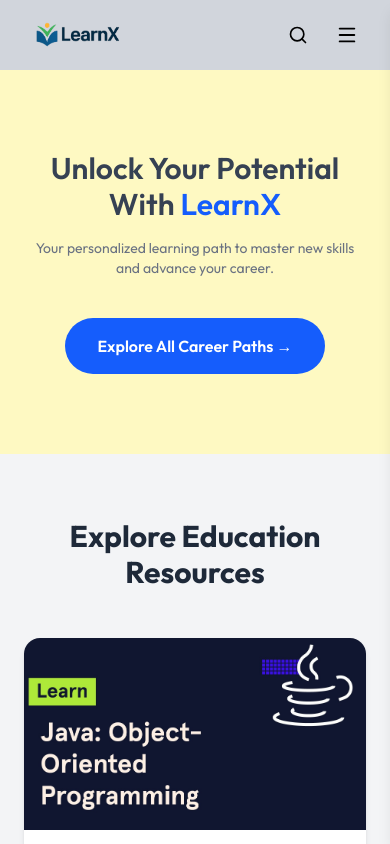
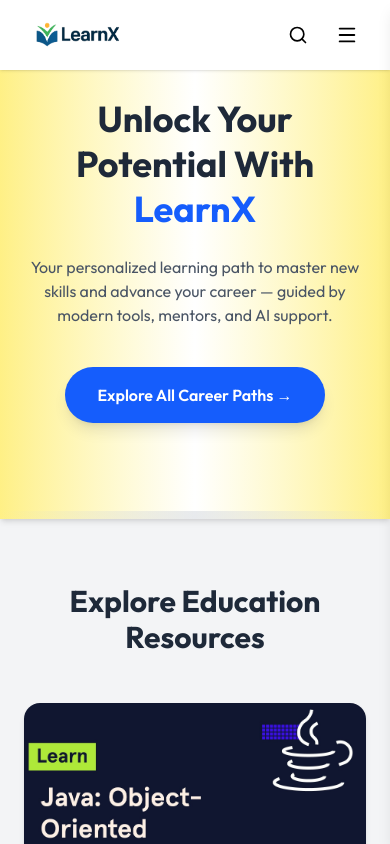
Before and after one commit to arnab-das11/RASS_Project, a React (Vite) app in the folder Frontend/: page / in a window 390 px wide. Shown: the top 844 px of the page. Built offline with nearby package versions, Linux system fonts and the light colour scheme.

Commit message:
searchbar updated with voice icon

```diff
--- a/Frontend/src/components/Header.jsx
+++ b/Frontend/src/components/Header.jsx
@@ -1,21 +1,28 @@
-import React from 'react'
+import React from "react";
 
 const Header = () => {
   return (
-    <div className="w-full bg-yellow-100 py-20 flex items-center justify-center">
-      <div className="mx-8 sm:mx-16 md:mx-24 text-center">
-        <h1 className="text-3xl sm:text-5xl font-semibold sm:leading-[4rem] text-gray-700">
-          Unlock Your Potential With <span className="text-blue-600"> LearnX </span>
+    <div className="relative w-full bg-gradient-to-r from-yellow-200 via-white to-yellow-200 py-24 sm:py-32 flex items-center justify-center shadow-md">
+      <div className="mx-6 sm:mx-16 md:mx-24 text-center max-w-3xl">
+        <h1 className="text-4xl sm:text-5xl md:text-6xl font-bold text-gray-800 leading-tight">
+          Unlock Your Potential With{" "}
+          <span className="text-blue-600">LearnX</span>
         </h1>
-        <p className="my-4 max-w-2xl mx-auto max-sm:text-sm text-gray-500">
-          Your personalized learning path to master new skills and advance your career.
+
+        <p className="mt-6 text-gray-600 text-base sm:text-lg max-w-2xl mx-auto">
+          Your personalized learning path to master new skills and advance your
+          career — guided by modern tools, mentors, and AI support.
         </p>
-        <button className="bg-blue-600 px-8 py-4 mt-6 rounded-full font-semibold text-white hover:scale-103 hover:bg-green-400 hover:text-black transition-all cursor-pointer">
+
+        <button className="mt-10 px-8 py-4 bg-blue-600 text-white rounded-full font-semibold shadow-lg hover:shadow-xl hover:bg-green-400 hover:text-black hover:scale-105 transform transition-all duration-300">
           Explore All Career Paths →
         </button>
       </div>
+
+      {/* Decorative subtle shadow line below */}
+      <div className="absolute bottom-0 left-0 w-full h-2 bg-gradient-to-r from-transparent via-gray-300/50 to-transparent"></div>
     </div>
-  )
-}
+  );
+};
 
 export default Header;
--- a/Frontend/src/components/List.jsx
+++ b/Frontend/src/components/List.jsx
@@ -60,7 +60,10 @@
 
       <div className="text-center mt-12">
         <button
-          onClick={() => navigate("/courses")}
+          onClick={() => {
+            navigate("/courses");
+            window.scrollTo({ top: 0, behavior: "smooth" });
+          }}
           className="bg-blue-600 text-white px-8 py-3 rounded-full text-md font-medium hover:bg-green-400 hover:text-black hover:scale-103 transition-transform duration-200 shadow-md">
           See All Courses →
         </button>
--- a/Frontend/src/components/Navbar.jsx
+++ b/Frontend/src/components/Navbar.jsx
@@ -1,6 +1,6 @@
-import { useState } from "react";
+import { useState, useEffect } from "react";
 import { Link } from "react-router-dom";
-import { Search, Menu, X, User, Globe } from "lucide-react";
+import { Search, Menu, X, User, Globe, Mic } from "lucide-react";
 import { useTranslation } from "react-i18next";
 import logo from "../assets/logo.png";
 
@@ -8,7 +8,17 @@
   const [showSearch, setShowSearch] = useState(false);
   const [isSidebarOpen, setIsSidebarOpen] = useState(false);
   const [isLangModalOpen, setIsLangModalOpen] = useState(false);
+  const [isScrolled, setIsScrolled] = useState(false);
+
   const { t, i18n } = useTranslation();
+
+  useEffect(() => {
+    const handleScroll = () => {
+      setIsScrolled(window.scrollY > 10);
+    };
+    window.addEventListener("scroll", handleScroll);
+    return () => window.removeEventListener("scroll", handleScroll);
+  }, []);
 
   const changeLanguage = (lang) => {
     i18n.changeLanguage(lang);
@@ -16,63 +26,90 @@
   };
 
   return (
-    <div className="w-full bg-gray-300">
+    <div
+      className={`w-full fixed top-0 left-0 z-50 transition-all duration-300 ${
+        isScrolled
+          ? "bg-white/70 backdrop-blur shadow-md"
+          : "bg-white shadow-sm"
+      }`}>
+      <div
+        className={`flex justify-between items-center px-6 sm:px-12 xl:px-24 transition-all duration-300 ${
+          isScrolled ? "py-3" : "py-4"
+        }`}>
 
-      <div className="flex justify-between items-center py-4 px-6 sm:px-12 xl:px-24">
         <Link to="/">
-          <img src={logo} alt="Logo" className="w-28 sm:w-32 cursor-pointer" />
+          <img
+            src={logo}
+            alt="Logo"
+            className={`cursor-pointer transition-all duration-300 ${
+              isScrolled ? "w-24 sm:w-28" : "w-28 sm:w-32"
+            }`}/>
         </Link>
 
-        <form className="hidden sm:flex justify-between border border-gray-300 bg-white rounded-full shadow-sm overflow-hidden w-48 sm:w-64 md:w-80 lg:w-96">
+        <form className="hidden sm:flex items-center border border-gray-300 bg-white hover:bg-blue-100 rounded-full shadow-sm overflow-hidden w-48 sm:w-64 md:w-80 lg:w-96 transition">
+
+          <button
+            type="button"
+            className="p-2 pl-3 text-gray-500 hover:text-blue-600 transition">
+            <Search size={18} />
+          </button>
+
           <input
             type="text"
             placeholder="Search"
-            className="px-4 py-2 text-sm w-full focus:outline-none rounded-l-full"
-          />
+            className="px-2 py-2 text-sm w-full focus:outline-none bg-transparent"/>
+
+          <button
+            type="button"
+            title="Voice Search"
+            className="p-2 pr-3 text-gray-500 hover:text-blue-700 transition">
+            <Mic size={18} />
+          </button>
         </form>
 
         <div className="flex items-center gap-3">
 
           <button
-            className="sm:hidden p-2 rounded-full hover:bg-gray-200"
+            className="sm:hidden p-2 rounded-full hover:bg-blue-100"
             onClick={() => setShowSearch(!showSearch)}>
             <Search size={20} />
           </button>
 
           <button
-            className="sm:hidden p-2 rounded-full hover:bg-gray-200"
+            className="sm:hidden p-2 rounded-full hover:bg-blue-100"
             onClick={() => setIsSidebarOpen(true)}>
             <Menu size={22} />
           </button>
 
-          <div className="hidden sm:flex items-center gap-2 sm:gap-4">
+          <div className="hidden sm:flex items-center gap-4">
             <Link
               to="/features"
-              className="px-3 py-2 rounded-full text-sm text-black hover:bg-gray-200 transition">
+              className="px-3 py-2 rounded-full text-sm text-black hover:bg-blue-100 transition">
               {t("features")}
             </Link>
 
             <Link
               to="/courses"
-              className="px-3 py-2 rounded-full text-sm text-black hover:bg-gray-200 transition">
+              className="px-3 py-2 rounded-full text-sm text-black hover:bg-blue-100 transition">
               {t("courses")}
             </Link>
 
             <Link
               to="/contact"
-              className="px-3 py-2 rounded-full text-sm text-black hover:bg-gray-200 transition">
+              className="px-3 py-2 rounded-full text-sm text-black hover:bg-blue-100 transition">
               {t("contact")}
             </Link>
 
             <Link
               to="/login"
-              className="p-2 rounded-full hover:bg-gray-200 transition">
+              className="p-2 rounded-full hover:bg-blue-100 transition"
+              title="SignUp / LogIn">
               <User size={20} />
             </Link>
 
             <button
               onClick={() => setIsLangModalOpen(true)}
-              className="p-2 rounded-full hover:bg-gray-200 transition"
+              className="p-2 rounded-full hover:bg-blue-100 transition cursor-pointer"
               title="Change Language">
               <Globe size={20} />
             </button>
@@ -86,7 +123,8 @@
             <input
               type="text"
               placeholder="Search..."
-              className="px-4 py-2 text-sm w-full focus:outline-none rounded-full"/>
+              className="px-4 py-2 text-sm w-full focus:outline-none rounded-full"
+            />
           </form>
         </div>
       )}
@@ -138,7 +176,7 @@
             onClick={() => setIsLangModalOpen(true)}
             className="flex items-center gap-2 px-3 py-2 rounded-lg hover:bg-gray-100 text-left">
             <Globe size={20} />
-            <span>Change Language</span>
+            <span>{t("changeLanguage")}</span>
           </button>
         </div>
       </div>
@@ -146,13 +184,12 @@
       {isSidebarOpen && (
         <div
           onClick={() => setIsSidebarOpen(false)}
-          className="fixed inset-0 bg-black/30 z-40">
-        </div>
+          className="fixed inset-0 bg-black/30 z-40"
+        ></div>
       )}
 
       {isLangModalOpen && (
         <>
-
           <div
             className="fixed inset-0 bg-black/40 z-50 backdrop-blur"
             onClick={() => setIsLangModalOpen(false)}>
@@ -161,7 +198,7 @@
           <div className="fixed inset-0 flex items-center justify-center z-50">
             <div className="bg-white rounded-2xl shadow-lg p-6 w-80 text-center">
               <h2 className="text-lg font-semibold text-gray-700 mb-4">
-                Select Language
+                {t("selectLanguage")}
               </h2>
 
               <div className="flex flex-col gap-3">
--- a/Frontend/src/pages/ContactPage.jsx
+++ b/Frontend/src/pages/ContactPage.jsx
@@ -8,7 +8,8 @@
 
   return (
     <div className="flex flex-col min-h-screen bg-gray-100 relative">
-      <div>
+
+      <div className="flex-grow pt-16 md:pt-24 pb-16 px-6 md:px-20">
         <Navbar/>
       </div>
 
--- a/Frontend/src/pages/CoursePage.jsx
+++ b/Frontend/src/pages/CoursePage.jsx
@@ -175,11 +175,11 @@
   return (
     <div className="flex flex-col min-h-screen bg-gray-100">
 
-      <div>
+      <div className="flex-grow pt-16 md:pt-24 pb-16 px-6 md:px-20">
         <Navbar/>
       </div>
 
-      <main className="flex-grow py-16 px-6 md:px-20">
+      <main className="flex-grow pt-16 md:pt-24 pb-16 px-6 md:px-20">
 
         <div className="text-center mb-12">
           <h1 className="text-4xl font-bold text-gray-800 mb-3">
@@ -192,7 +192,7 @@
         </div>
 
         <div className="flex flex-col md:flex-row items-center justify-center gap-4 mb-10">
-          <div className="flex items-center bg-white rounded-full shadow-md px-4 w-full md:w-1/2">
+          <div className="flex items-center bg-white hover:bg-blue-100 rounded-full shadow-md px-4 w-full md:w-1/2">
             <Search className="text-gray-500 mr-3" />
             <input
               type="text"
--- a/Frontend/src/pages/FeaturesPage.jsx
+++ b/Frontend/src/pages/FeaturesPage.jsx
@@ -52,7 +52,7 @@
   return (
     <div className="bg-gray-100 min-h-screen flex flex-col relative">
 
-      <div>
+      <div className="flex-grow pt-16 md:pt-24 pb-16 px-6 md:px-20">
         <Navbar/>
       </div>
 
```
